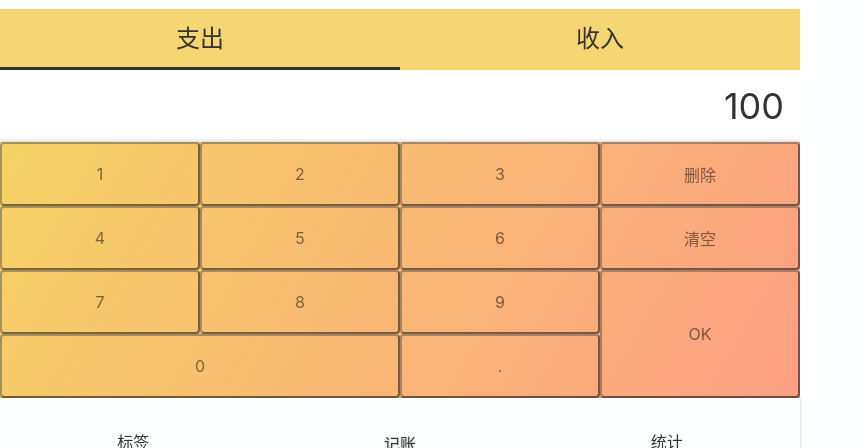
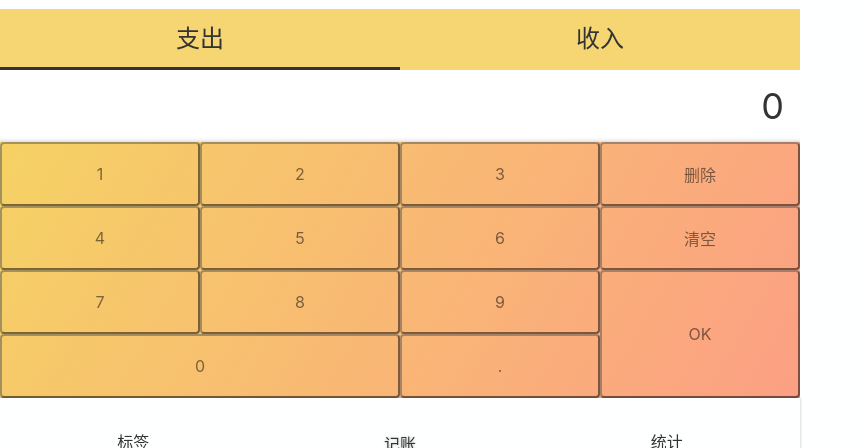
Before and after one commit to hrleoyu/morney-react, a React app: page /#/money in a window 1280 px wide. Shown: the part 344-792 px from the top of the page, without its empty margins (0-864 px from the left). Built offline with nearby package versions, Linux system fonts and the light colour scheme.

Commit message:
numberpad wip

```diff
--- a/src/views/money.tsx
+++ b/src/views/money.tsx
@@ -10,10 +10,6 @@
 const MyLayout = styled(Layout)`
   display: flex;
   flex-direction: column;
-
-
-
-
 `;
 
 function Money() {
@@ -25,28 +21,8 @@
 
             <CategorySection/>
 
-            <NumberSection>
-                <output>
-                    100
-                </output>
-                <div className={'pad clearfix' }>
-                    <button>1</button>
-                    <button>2</button>
-                    <button>3</button>
-                    <button>删除</button>
-                    <button>4</button>
-                    <button>5</button>
-                    <button>6</button>
-                    <button>清空</button>
-                    <button>7</button>
-                    <button>8</button>
-                    <button>9</button>
-                    <button className={'ok'}>OK</button>
-                    <button className={'zero'}>0</button>
-                    <button>.</button>
+            <NumberSection/>
 
-                </div>
-            </NumberSection>
         </MyLayout>
     ) ;
 }
--- a/src/views/money/CategorySection.tsx
+++ b/src/views/money/CategorySection.tsx
@@ -1,5 +1,5 @@
 import styled from "styled-components";
-import React from "react";
+import React, {useState} from "react";
 
 const Wrapper = styled.section`
   >ul {
@@ -27,15 +27,23 @@
 `;
 
 const CategorySection:React.FC = () => {
+    const [categoryList] = useState<('-'|'+')[]>(['-','+']);//缩小范围
+    const [category,setcategory] = useState('-');
+    const categoryMap = {'-':'支出','+':'收入'};//哈希
+
+
     return(
         <Wrapper>
             <ul>
-                <li className={'active'}>支出</li>
-                <li >收入</li>
+                {categoryList.map(c =>
+                    <li  key={c} className={category === c ? 'active' : ''}
+                        onClick={() => {setcategory(c)}}
+                    >{categoryMap[c]}</li>
+                )}
             </ul>
         </Wrapper>
     )
-}
+};
 
 
 
--- a/src/views/money/NumberSection.tsx
+++ b/src/views/money/NumberSection.tsx
@@ -1,6 +1,7 @@
 import styled from "styled-components";
+import React, {useState} from "react";
 
-const NumberSection = styled.section`
+const Wrapper = styled.section`
   display: flex;
   flex-direction: column;
   >output {
@@ -34,4 +35,72 @@
   }
 `;
 
+const NumberSection:React.FC = () => {
+    const [output,setOutput] = useState('0');
+    const onNumber = (e:React.MouseEvent) => {
+        const text = (e.target as HTMLButtonElement).textContent
+        console.log(text)
+        if (text === null){return}
+        switch (text) {
+            case '0':
+            case '1':
+            case '2':
+            case '3':
+            case '4':
+            case '5':
+            case '6':
+            case '7':
+            case '8':
+            case '9':
+            case '.':
+                if (output === '0'){
+                    setOutput(text)
+                }else {
+                    setOutput(output+text)
+                }
+                break;
+            case '删除':
+                if (text === '删除'){
+                    setOutput( output )
+                }
+                break;
+            case '清空':
+                if (text === '清空'){
+                    setOutput('0')
+                }
+                break;
+            case 'ok':
+                break;
+        }
+    };
+
+
+
+    return(
+        <Wrapper>
+            <output>
+                {output}
+            </output>
+            <div className={'pad clearfix'} onClick={onNumber}>
+                <button>1</button>
+                <button>2</button>
+                <button>3</button>
+                <button>删除</button>
+                <button>4</button>
+                <button>5</button>
+                <button>6</button>
+                <button>清空</button>
+                <button>7</button>
+                <button>8</button>
+                <button>9</button>
+                <button className={'ok'}>OK</button>
+                <button className={'zero'}>0</button>
+                <button>.</button>
+            </div>
+        </Wrapper>
+    )
+};
+
+
+
 export {NumberSection}
```
